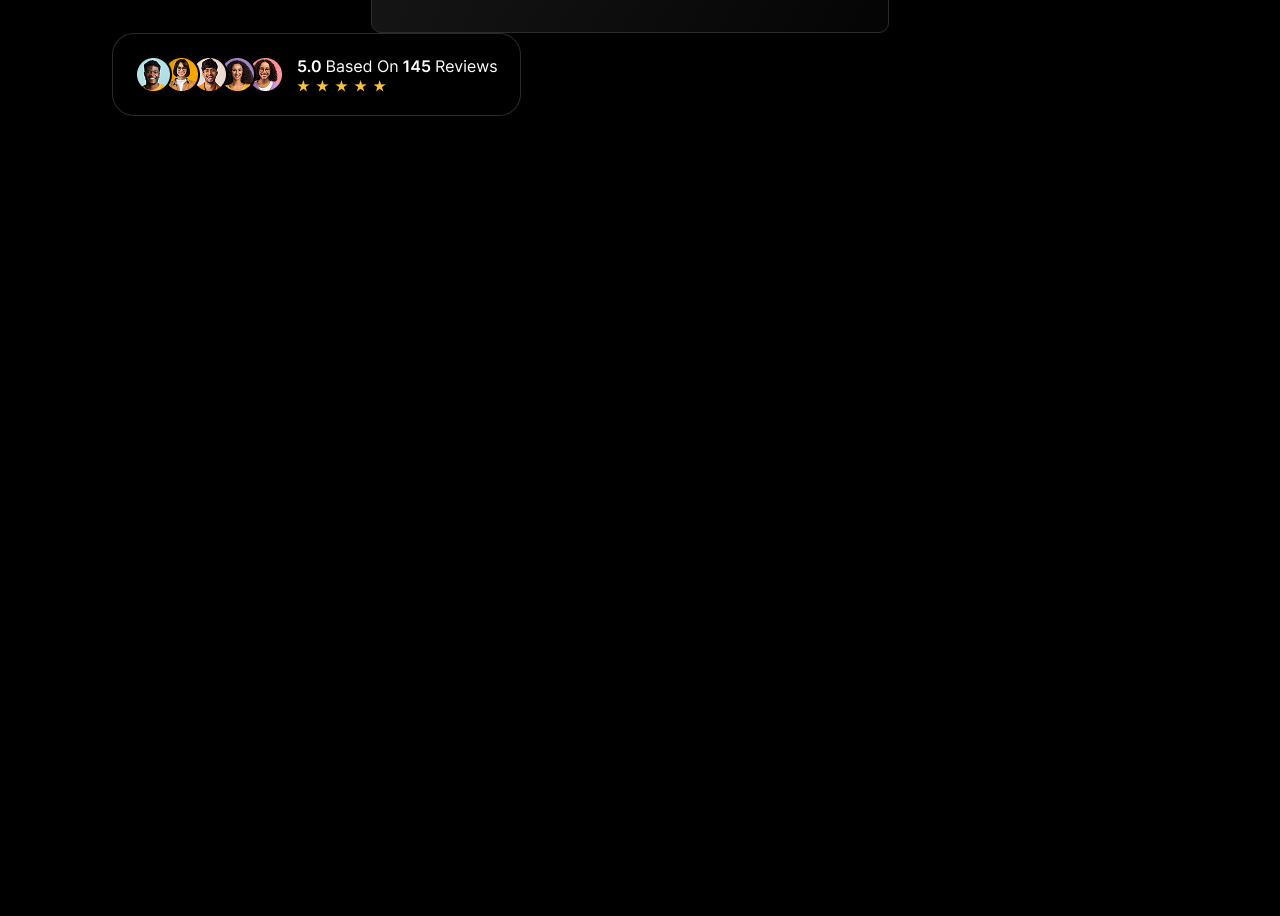
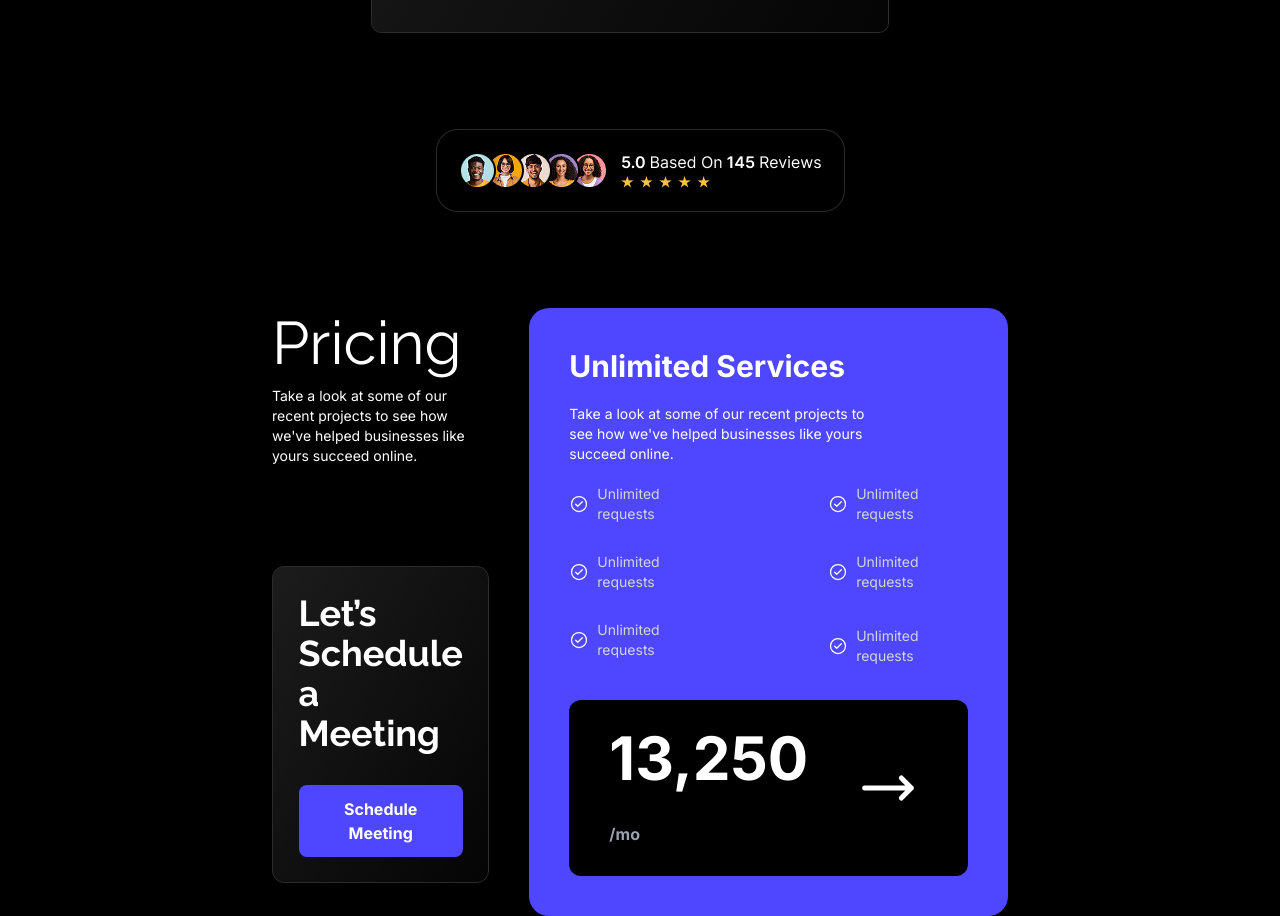
Before and after one commit to bos-code/fast-ui, a website built with Vite: page index.html in a window 1280 px wide. Shown: the part 2241-3157 px from the top of the page. Before the commit the page ends 2357 px from the top, so only its background shows below. Built offline with nearby package versions, Linux system fonts and the light colour scheme; files whose address does not match are found by name.

Commit message:
feat: enhance pricing section layout and styles, add SVG assets for check and frame icons

```diff
--- a/index.html
+++ b/index.html
@@ -177,10 +177,76 @@
       </section>
 
       <!-- ************** section 3 ************ -->
-      <section class="pricing flex">
+      <section class="pricing flex flex-col items-center justify-center mt-24">
         <figure class="start">
-          <img src="/asset/image/stared.png" alt="" />
+          <img class="w-full" src="/asset/image/stared.png" alt="" />
         </figure>
+        <div class="flex mt-24 items-center justify-center gap-10">
+          <!-- ***** div 1********** -->
+          <div
+            class="content flex-1/3 flex flex-col justify-between items-center gap-25"
+          >
+            <div class="textbox flex flex-col gap-8">
+              <h2 class="heading-secondary mb-2">Pricing</h2>
+              <p class="text-sm">
+                Take a look at some of our recent projects to see how we've
+                helped businesses like yours succeed online.
+              </p>
+            </div>
+            <div
+              class="meeting flex flex-col gap-8 items-center justify-center"
+            >
+              <p class="descrip font-bold text-4xl raleway">
+                Let’s Schedule a Meeting
+              </p>
+              <button class="btn-accent">Schedule Meeting</button>
+            </div>
+          </div>
+          <!-- **********div ******* -->
+          <div class="price-wrapper flex-3/4">
+            <h4>Unlimited Services</h4>
+            <p>
+              Take a look at some of our recent projects to see how we've helped
+              businesses like yours succeed online.
+            </p>
+            <ul>
+              <li>
+                <img src="./asset/svg/check.svg" alt="check" /><span
+                  >Unlimited requests</span
+                >
+              </li>
+              <li>
+                <img src="./asset/svg/check.svg" alt="check" /><span
+                  >Unlimited requests</span
+                >
+              </li>
+              <li>
+                <img src="./asset/svg/check.svg" alt="check" /><span
+                  >Unlimited requests</span
+                >
+              </li>
+              <li>
+                <img src="./asset/svg/check.svg" alt="check" /><span
+                  >Unlimited requests</span
+                >
+              </li>
+              <li>
+                <img src="./asset/svg/check.svg" alt="check" /><span
+                  >Unlimited requests</span
+                >
+              </li>
+              <li>
+                <img src="./asset/svg/check.svg" alt="check" /><span
+                  >Unlimited requests</span
+                >
+              </li>
+            </ul>
+            <div class="price">
+              <p>13,250 <span>/mo</span></p>
+              <img src="./asset/svg/Frame.svg" alt="" />
+            </div>
+          </div>
+        </div>
       </section>
     </main>
   </body>
--- a/src/font.css
+++ b/src/font.css
@@ -1,12 +1,19 @@
 body {
-    font-family: 'Inter', sans-serif;
+  font-family: "Inter", sans-serif;
 }
 
 /* Specific Font Styles */
 .raleway {
-    font-family: 'Raleway', sans-serif;
+  font-family: "Raleway", sans-serif;
 }
 
 .inter {
-    font-family: 'Inter', sans-serif;
+  font-family: "Inter", sans-serif;
 }
+
+.meeting {
+  border: 1px solid var(--Stroke, #2b2b2b);
+  background: linear-gradient(121.9deg, #1c1c1c 0%, #050505 96.81%);
+  padding: 1.6rem;
+  border-radius: 12px;
+}
--- a/src/input.css
+++ b/src/input.css
@@ -118,4 +118,54 @@ nav {
   @apply h-11 w-11 bg-[#00000033] rounded-[9px] flex items-center justify-center;
 }
 
-/* section 2 */
+/* section price */
+.meeting .btn-accent {
+  width: 100%;
+}
+
+.pricing {
+  @apply mx-40;
+}
+.price-wrapper {
+  @apply bg-[#4E47FF] flex flex-col items-start justify-center gap-5 p-10 rounded-[20px];
+}
+
+.price-wrapper h4 {
+  @apply text-3xl font-bold;
+}
+
+.price-wrapper p {
+  @apply text-sm w-3/4;
+}
+
+.price-wrapper ul {
+  @apply list-none space-y-3 grid grid-cols-2 gap-x-[119px] gap-y-4;
+}
+
+.price-wrapper ul li {
+  @apply flex items-center gap-2;
+}
+
+.price-wrapper ul li img {
+  @apply h-5 w-5;
+}
+
+.price-wrapper ul li span {
+  @apply text-sm text-gray-300;
+}
+
+.price-wrapper .price {
+  @apply flex items-center justify-between bg-black px-10 py-7  mt-2 w-full rounded-xl;
+}
+
+.price-wrapper .price p {
+  @apply text-6xl font-bold;
+}
+
+.price-wrapper .price p span {
+  @apply text-base text-gray-400;
+}
+
+.price-wrapper .price img {
+  @apply w-20 h-20;
+}
--- a/src/scrollbar.css
+++ b/src/scrollbar.css
@@ -126,7 +126,7 @@ body:not(:hover)::-webkit-scrollbar-thumb {
   background: #121212;
 }
 
-/* *********** 8****************** */
+/***************  swiper  ***************/
 .swiper-button-prev,
 .swiper-button-next {
   position: static;
@@ -181,6 +181,7 @@ body:not(:hover)::-webkit-scrollbar-thumb {
   align-items: center;
   gap: 2rem;
   margin-top: 3.6rem;
+  width: 80%;
 }
 
 .slide {
```
Also changed, not shown: asset/svg/Frame.svg (added), asset/svg/check.svg (added), 1 other file.
